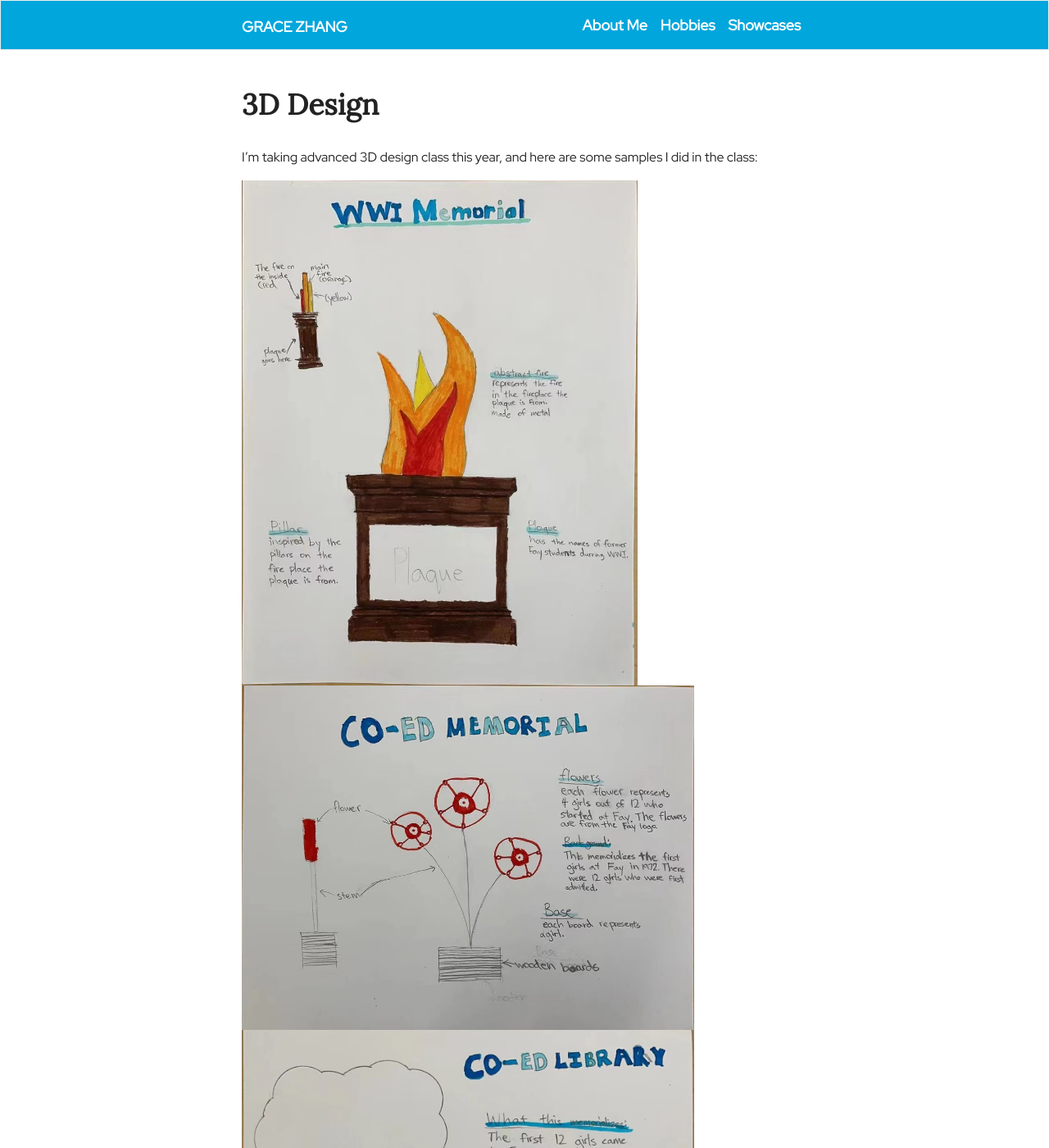
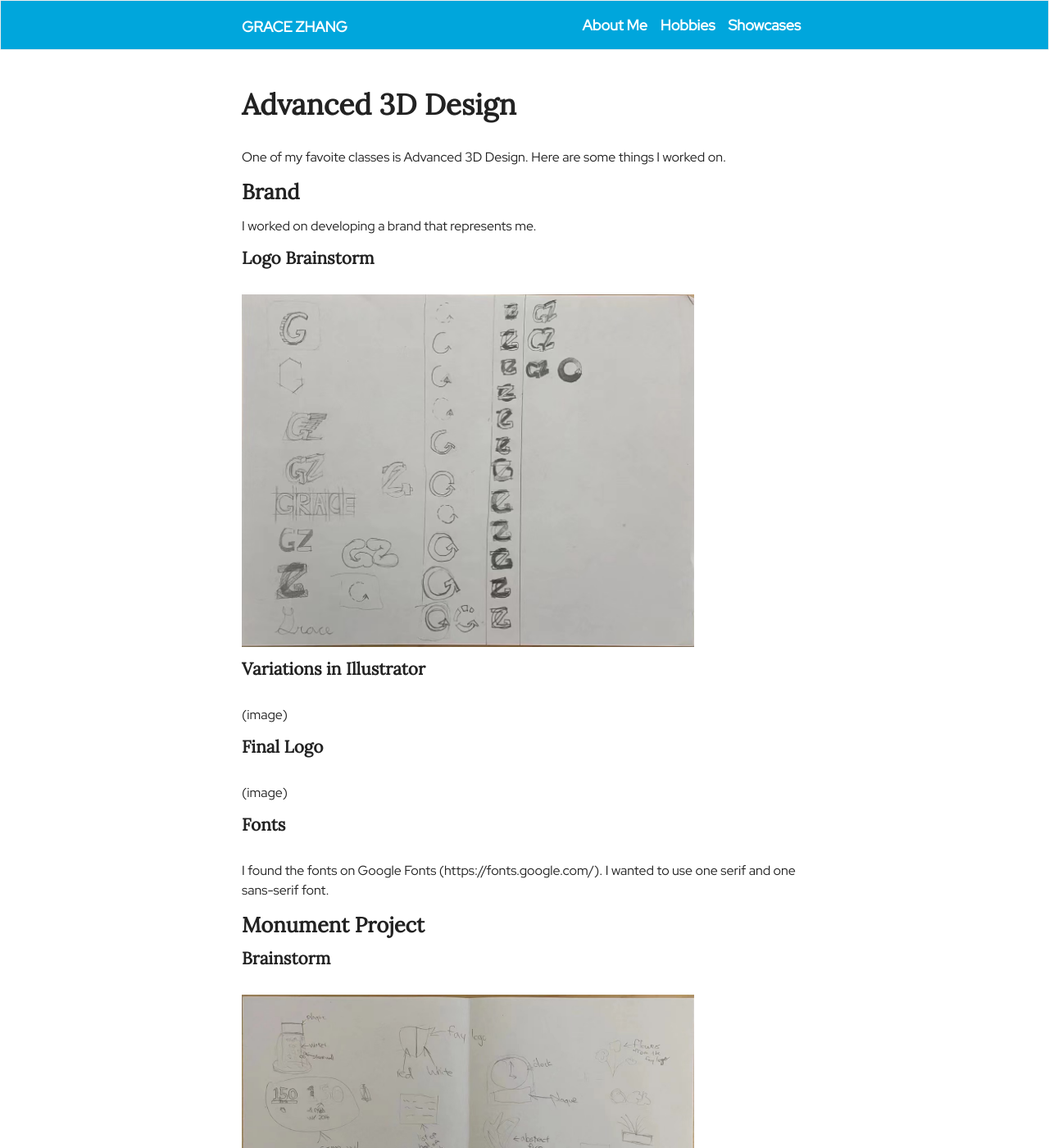
Before and after one commit to gracezca99/gracezca99.github.io, a Jekyll site: the page built from showcases/3d_design.md, in a window 1280 px wide and 1400 px high. Shown: the whole window at 82% size. Built offline with Jekyll 4.4.1, drawn with Linux system fonts in a browser that asks for light colours; some web fonts are replaced; our own code applies the rules of GitHub Pages for plain Markdown files; some of the changed text lies outside the part shown.

Commit message:
Update 3d_design.md

```diff
--- a/showcases/3d_design.md
+++ b/showcases/3d_design.md
@@ -2,16 +2,28 @@
 layout: default
 ---
 
-# 3D Design
+# Advanced 3D Design
 
-I'm taking advanced 3D design class this year, and here are some samples I did in the class:
+One of my favoite classes is Advanced 3D Design. Here are some things I worked on.
 
+### Brand
+I worked on developing a brand that represents me.
+#### Logo Brainstorm
+<img src="/images/3d-5.jpeg" width="80%">
+#### Variations in Illustrator
+(image)
+#### Final Logo
+(image)
+
+#### Fonts
+I found the fonts on Google Fonts (https://fonts.google.com/). I wanted to use one serif and one sans-serif font.
+
+
+### Monument Project
+#### Brainstorm
+<img src="/images/3d-4.jpeg" width="80%">
+
+#### Design Sheets
 <img src="/images/3d-1.jpeg" width="70%">
 <img src="/images/3d-2.jpeg" width="80%">
 <img src="/images/3d-3.jpeg" width="80%">
-
-Sketches with some wild ideas:
-<img src="/images/3d-4.jpeg" width="80%">
-
-I designed my logo:
-<img src="/images/3d-5.jpeg" width="80%">
```
